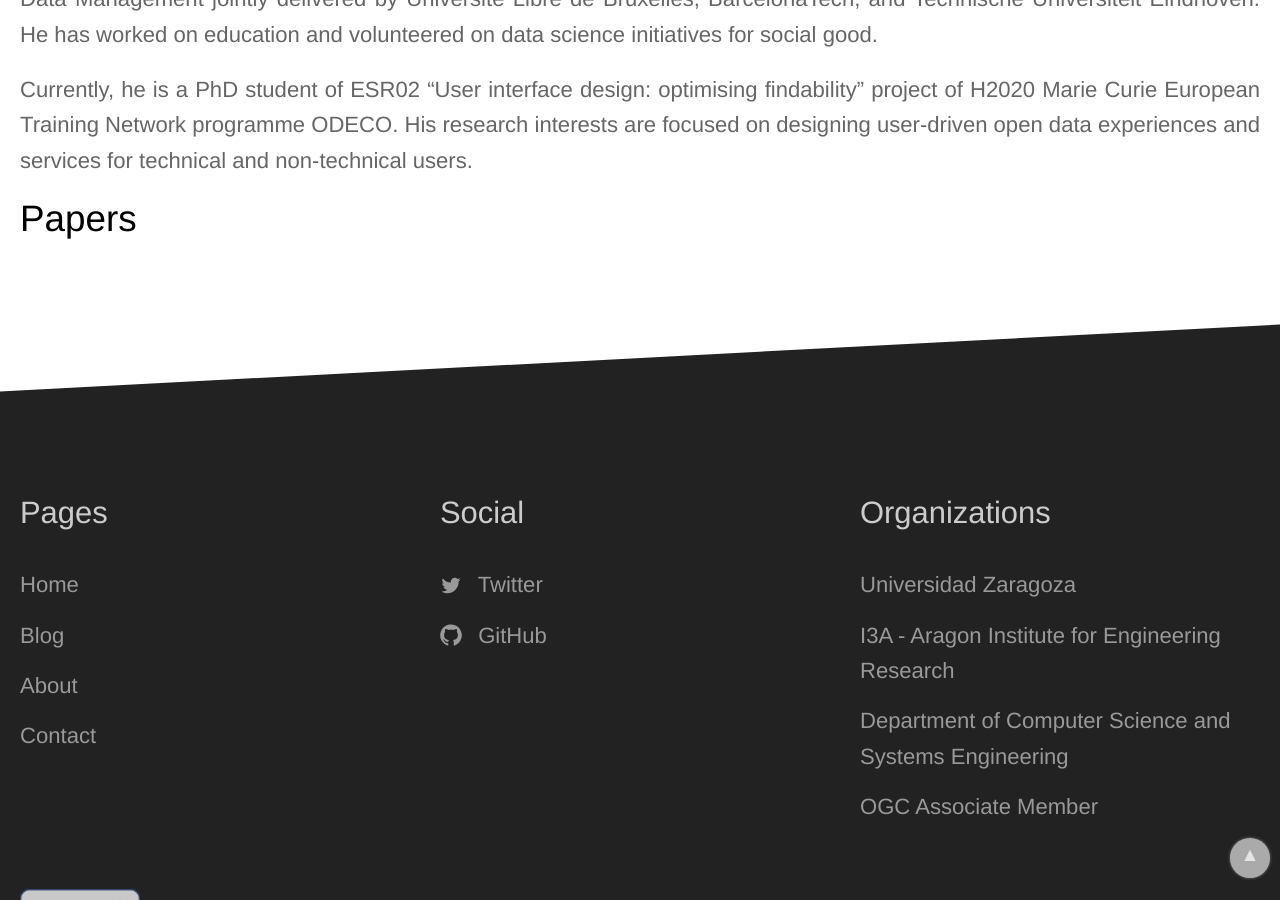
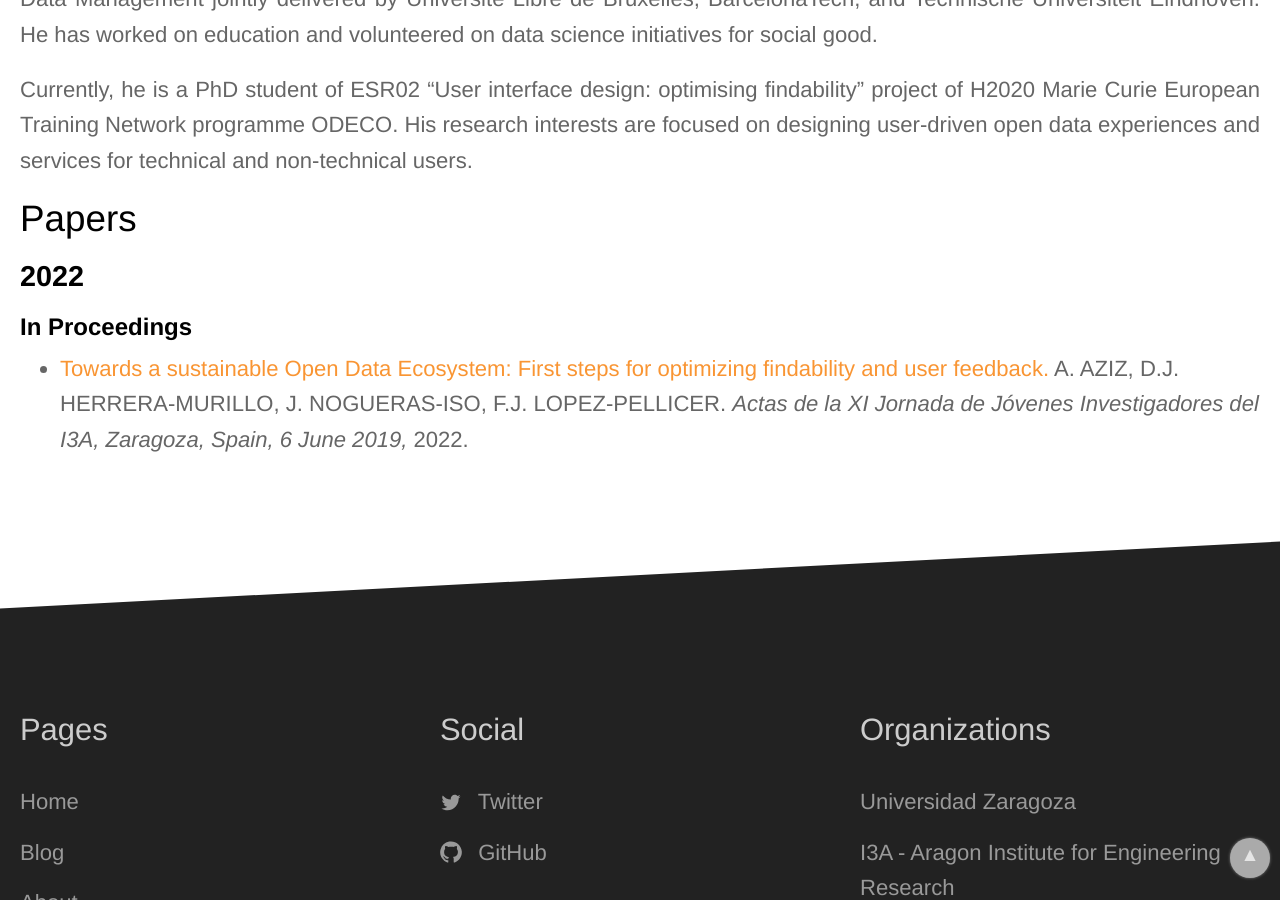
Before and after one commit to IAAA-Lab/IAAA-Lab.github.io, a Jekyll site: the page built from _staff/dherrera.md, in a window 1280 px wide and 900 px high, scrolled down 577 px. Built offline with Jekyll 4.4.1, drawn with Linux system fonts in a browser that asks for light colours.

Commit message:
Update papers.yml

```diff
--- a/_data/papers.yml
+++ b/_data/papers.yml
@@ -35,6 +35,12 @@
   publication_detail: "vol. 11. nº 1, 27"
   year: 2022
   doi: 10.3390/ijgi11010027
+# -------------------
+- title: "Towards a sustainable Open Data Ecosystem: First steps for optimizing findability and user feedback"
+  url: https://papiro.unizar.es/ojs/index.php/jji3a/article/view/7009
+  authors: A. AZIZ, D.J. HERRERA-MURILLO, J. NOGUERAS-ISO, F.J. LOPEZ-PELLICER
+  publication_conference: "Actas de la XI Jornada de Jóvenes Investigadores del I3A, Zaragoza, Spain, 6 June 2019"
+  year: 2022
 # -------------------
 - title: "Towards value-creating and sustainable open data ecosystems: A comparative case study and a research agenda"
   url: https://jedem.org/index.php/jedem/article/view/644
```
